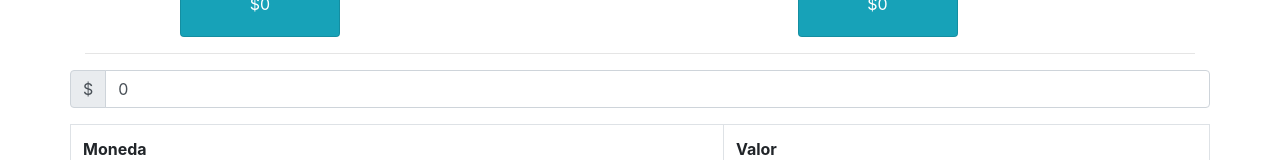
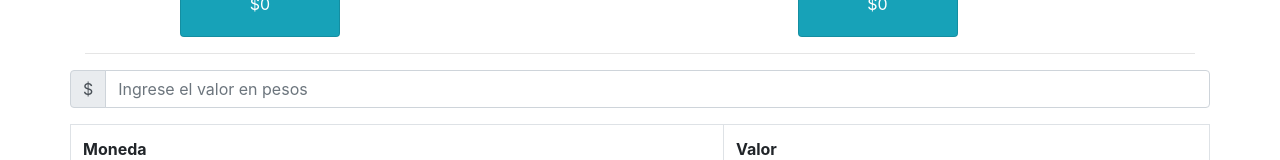
Before and after one commit to matias8588/currency-converter-react, a React (Create React App) app: page / in a window 1280 px wide. Shown: the part 303-463 px from the top of the page. Built offline with nearby package versions, Linux system fonts and the light colour scheme; no server answers.

Commit message:
Input bug fixed

```diff
--- a/src/Components/Converter/Converter.jsx
+++ b/src/Components/Converter/Converter.jsx
@@ -19,7 +19,7 @@ export default class Converter extends Component {
     this.state = {
       arsToUsd: 0,
       arsToEur: 0,
-      inputValue: 0,
+      inputValue: null,
     };
   }
 
@@ -82,6 +82,7 @@ export default class Converter extends Component {
               </InputGroup.Prepend>
               <FormControl
                 type="number"
+                placeholder="Ingrese el valor en pesos"
                 value={this.state.inputValue}
                 onChange={this.handleChange}
               />
```
